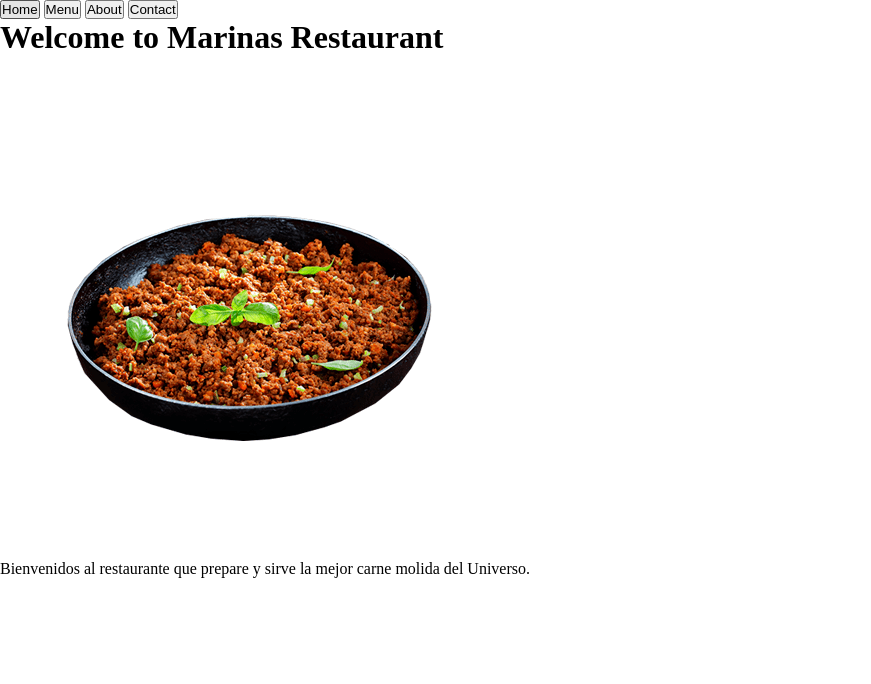
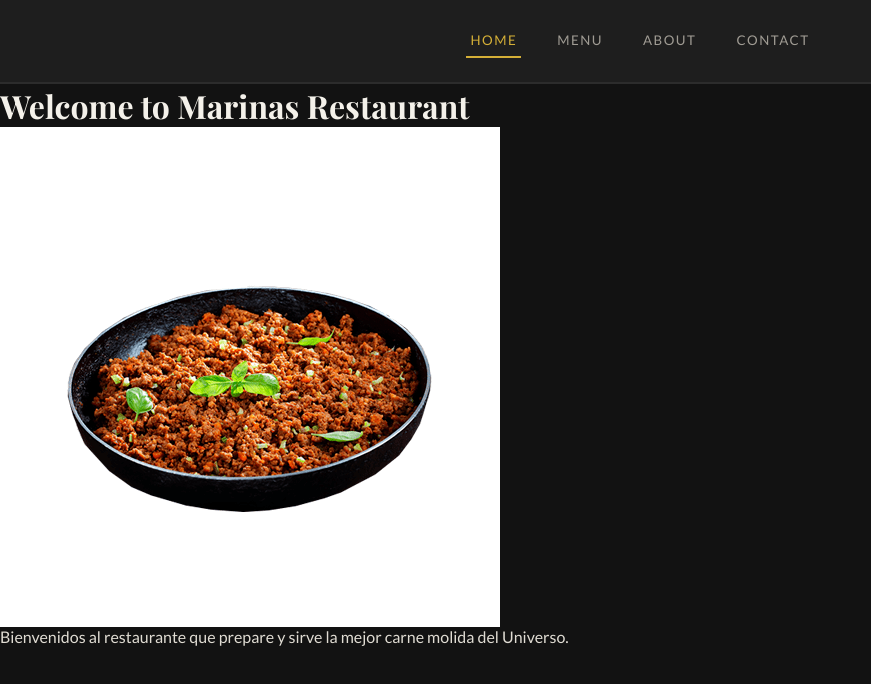
Before and after one commit to blusubz/restaurant-website, a website built with webpack: page src/template.html in a window 1280 px wide. Shown: the whole page, without its empty margins (0-871 px from the left). Built offline with nearby package versions, Linux system fonts and the light colour scheme; a web font is replaced by a local one.

Commit message:
feat: add navigation styling and active tab handling

```diff
--- a/src/index.js
+++ b/src/index.js
@@ -11,25 +11,41 @@ const menuBtn = document.getElementById('menu-btn');
 const aboutBtn = document.getElementById('about-btn');
 const contactBtn = document.getElementById('contact-btn');
 
+
 homeBtn.addEventListener('click', () => {
+    setActiveTab(homeBtn);
     parentDiv.textContent = "";
     loadhome();
 });
 
 aboutBtn.addEventListener('click', () => {
+    setActiveTab(aboutBtn);
     parentDiv.textContent = "";
     loadabout();
 });
 
 menuBtn.addEventListener('click', () => {
+    setActiveTab(menuBtn);
     parentDiv.textContent = "";
     loadmenu();
 });
 
 contactBtn.addEventListener('click', () => {
+    setActiveTab(contactBtn);
     parentDiv.textContent = "";
     loadcontact();
 })
 
 // Driver page is Home page - Load at page start
 loadhome();
+setActiveTab(homeBtn);
+
+function setActiveTab(selectedBtn) {
+    const allBtns = document.querySelectorAll('nav button');
+
+    allBtns.forEach((btn) => {
+        btn.className = '';
+    });
+
+    selectedBtn.className = 'active';
+}
--- a/src/styles.css
+++ b/src/styles.css
@@ -20,3 +20,56 @@
     padding: 0;
     box-sizing: border-box;
 }
+
+body {
+    font-family: var(--font-body);
+    color: var(--color-text-main);
+    background-color: var(--color-bg);
+}
+
+h1, h2, h3 {
+    font-family: var(--font-header);
+    color: var(--color-primary);
+}
+
+/* Image reset  */
+img {
+    max-width: 100%;
+    display: block;
+}
+
+header {
+    background-color: var(--color-card);
+    border-bottom: 2px solid var(--color-border);
+    padding: 1.5rem;
+    width: 100%;
+}
+
+nav {
+    display: flex;
+    justify-content: center;
+    align-items: center;
+    gap: 2rem;
+}
+
+nav button {
+    /* Reset Brwoser Button Styling */
+    background: transparent;
+    border: none;
+    outline: none;
+    border-bottom: 2px solid transparent;
+
+    font-family: var(--font-body);
+    text-transform: uppercase;
+    letter-spacing: 1.5px;
+    color: var(--color-text-muted);
+    cursor: pointer;
+    padding: 0.5rem 0.25rem;
+    transition: color 0.8s ease, border-color 0.8s ease;
+}
+
+nav button:hover,
+nav button.active {
+    color: var(--color-accent);
+    border-bottom-color: var(--color-accent);
+}
```
